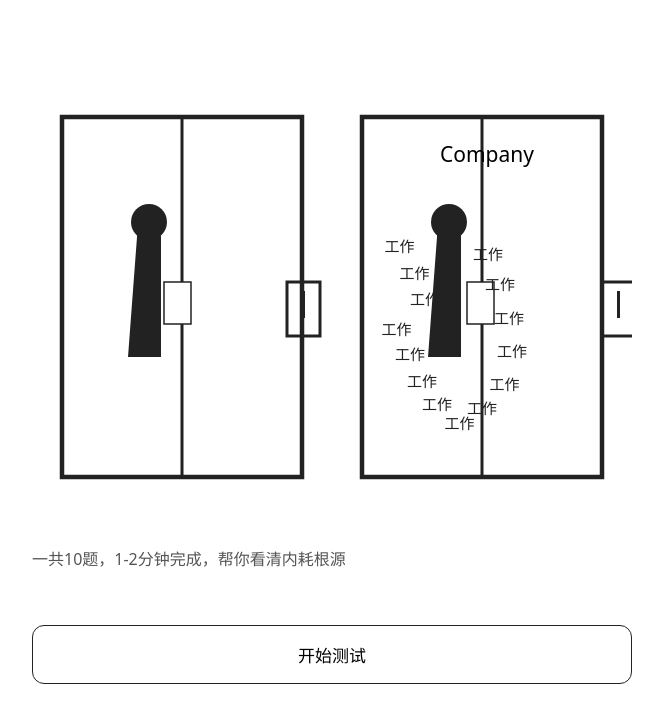
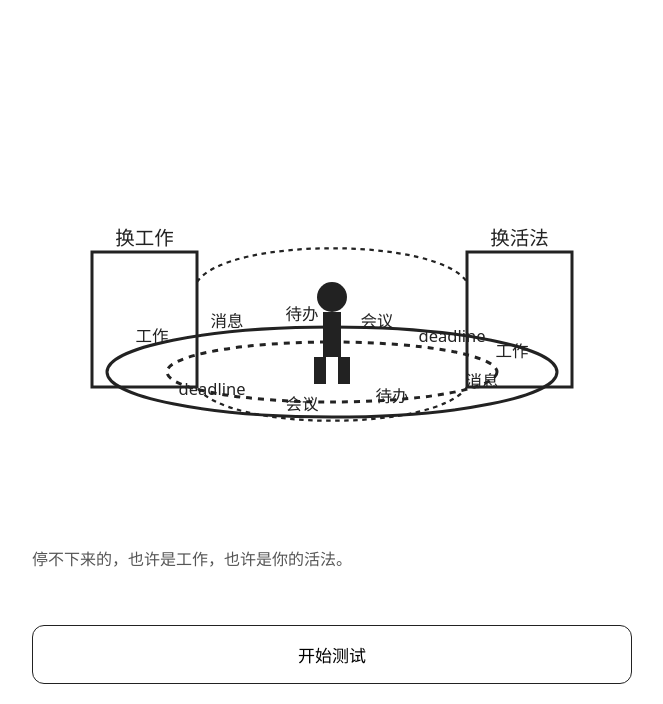
Before and after one commit to Alison524/Jobtest1, a plain HTML site: page index.html in a window 1280 px wide. Shown: the part 185-889 px from the top of the page, without its empty margins (308-971 px from the left). Drawn offline with Linux system fonts and the light colour scheme.

Commit message:
Update index.html

```diff
--- a/index.html
+++ b/index.html
@@ -110,31 +110,38 @@
         <h1 class="home-title">你该换工作，<br>还是换活法？</h1>
         <div class="illustration">
             <svg viewBox="0 0 400 320" xmlns="http://www.w3.org/2000/svg">
-                <rect x="20" y="60" width="160" height="240" fill="none" stroke="#222" stroke-width="3"/>
-                <line x1="100" y1="60" x2="100" y2="300" stroke="#222" stroke-width="2"/>
-                <rect x="170" y="170" width="22" height="36" fill="none" stroke="#222" stroke-width="2"/>
-                <line x1="181" y1="176" x2="181" y2="194" stroke="#222" stroke-width="2"/>
-                <rect x="220" y="60" width="160" height="240" fill="none" stroke="#222" stroke-width="3"/>
-                <line x1="300" y1="60" x2="300" y2="300" stroke="#222" stroke-width="2"/>
-                <rect x="380" y="170" width="22" height="36" fill="none" stroke="#222" stroke-width="2"/>
-                <line x1="391" y1="176" x2="391" y2="194" stroke="#222" stroke-width="2"/>
-                <path d="M70 140 C70 128,86 128,86 140 L86 220 L64 220 Z" fill="#222"/>
-                <circle cx="78" cy="130" r="12" fill="#222"/>
-                <rect x="88" y="170" width="18" height="28" fill="#fff" stroke="#222"/>
-                <path d="M270 140 C270 128,286 128,286 140 L286 220 L264 220 Z" fill="#222"/>
-                <circle cx="278" cy="130" r="12" fill="#222"/>
-                <rect x="290" y="170" width="18" height="28" fill="#fff" stroke="#222"/>
-                <text x="272" y="90" font-size="14">Company</text>
-                <g fill="#222" font-size="10">
-                    <text x="235" y="150">工作</text><text x="245" y="168">工作</text><text x="252" y="185">工作</text>
-                    <text x="233" y="205">工作</text><text x="242" y="222">工作</text><text x="250" y="240">工作</text>
-                    <text x="260" y="255">工作</text><text x="275" y="268">工作</text><text x="290" y="258">工作</text>
-                    <text x="305" y="242">工作</text><text x="310" y="220">工作</text><text x="308" y="198">工作</text>
-                    <text x="302" y="175">工作</text><text x="294" y="155">工作</text>
+                <!-- 循环履带 -->
+                <ellipse cx="200" cy="230" rx="150" ry="30" fill="none" stroke="#222" stroke-width="2"/>
+                <ellipse cx="200" cy="230" rx="110" ry="20" fill="none" stroke="#222" stroke-width="2" stroke-dasharray="4 4"/>
+                <!-- 履带上的压力文字 -->
+                <g font-size="11" fill="#222" text-anchor="middle">
+                    <text x="80" y="210">工作</text>
+                    <text x="130" y="200">消息</text>
+                    <text x="180" y="195">待办</text>
+                    <text x="230" y="200">会议</text>
+                    <text x="280" y="210">deadline</text>
+                    <text x="320" y="220">工作</text>
+                    <text x="300" y="240">消息</text>
+                    <text x="240" y="250">待办</text>
+                    <text x="180" y="255">会议</text>
+                    <text x="120" y="245">deadline</text>
                 </g>
+                <!-- 打工人剪影 -->
+                <circle cx="200" cy="180" r="10" fill="#222"/>
+                <rect x="194" y="190" width="12" height="30" fill="#222"/>
+                <rect x="188" y="220" width="8" height="18" fill="#222"/>
+                <rect x="204" y="220" width="8" height="18" fill="#222"/>
+                <!-- 左右出口 -->
+                <rect x="40" y="150" width="70" height="90" fill="none" stroke="#222" stroke-width="2"/>
+                <text x="75" y="145" font-size="13" text-anchor="middle" fill="#222">换工作</text>
+                <rect x="290" y="150" width="70" height="90" fill="none" stroke="#222" stroke-width="2"/>
+                <text x="325" y="145" font-size="13" text-anchor="middle" fill="#222">换活法</text>
+                <!-- 循环箭头 -->
+                <path d="M110 170 C130 140,270 140,290 170" fill="none" stroke="#222" stroke-width="1.5" stroke-dasharray="3 3"/>
+                <path d="M290 240 C270 270,130 270,110 240" fill="none" stroke="#222" stroke-width="1.5" stroke-dasharray="3 3"/>
             </svg>
         </div>
-        <p class="home-tip">一共10题，1-2分钟完成，帮你看清内耗根源</p>
+        <p class="home-tip">停不下来的，也许是工作，也许是你的活法。</p>
         <button class="btn" onclick="startTest()">开始测试</button>
     </div>
 
```
